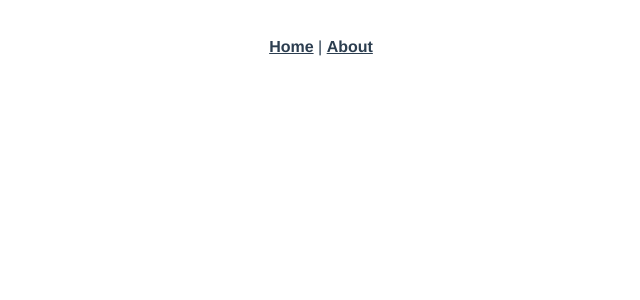
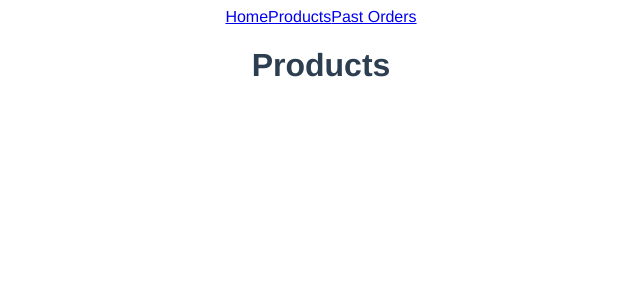
Before and after one commit to Zio7711/product_and_cart, a Vue app: page /products in a window 1280 px wide. Before the commit this address had no page. Shown: the top 300 px of the page, without its empty margins (319-959 px from the left). Built offline with nearby package versions, Linux system fonts and the light colour scheme.

Commit message:
add products router

```diff
--- a/src/App.vue
+++ b/src/App.vue
@@ -1,9 +1,26 @@
 <template>
-  <div id="nav">
-    <router-link to="/">Home</router-link> |
-    <router-link to="/about">About</router-link>
-  </div>
-  <router-view/>
+  <header class="top-bar spread">
+    <nav class="top-bar-nav">
+      <router-link to="/" class="top-bar-link">
+        <i class="icofont-spoon-and-fork"></i>
+        <span>Home</span>
+      </router-link>
+
+      <router-link to="/products" class="top-bar-link">
+        <span>Products</span>
+      </router-link>
+
+      <router-link to="/past-orders" class="top-bar-link">
+        <span>Past Orders</span>
+      </router-link>
+    </nav>
+    <!-- <router-link @click="toggleSidebar" class="top-bar-cart-link">
+      <i class="icofont-cart-alt icofont-1x"></i>
+      <span>Cart {{ totalQuantity }}</span>
+    </router-link> -->
+  </header>
+
+  <router-view />
 </template>
 
 <style lang="scss">
--- a/src/router/index.js
+++ b/src/router/index.js
@@ -1,6 +1,6 @@
 import { createRouter, createWebHistory } from 'vue-router';
 import Home from '../views/Home.vue';
-import About from '../views/About.vue';
+import Products from '../views/Products.vue';
 
 const routes = [
   {
@@ -9,10 +9,9 @@
     component: Home
   },
   {
-    path: '/about',
-    name: 'About',
-
-    component: About
+    path: '/products',
+    name: 'Products',
+    component: Products
   }
 ];
 
--- a/src/views/About.vue
+++ /dev/null
@@ -1,5 +0,0 @@
-<template>
-  <div class="about">
-    <h1>This is an about page</h1>
-  </div>
-</template>
--- /dev/null
+++ b/src/views/Products.vue
@@ -0,0 +1,3 @@
+<template>
+  <h1>Products</h1>
+</template>
```
